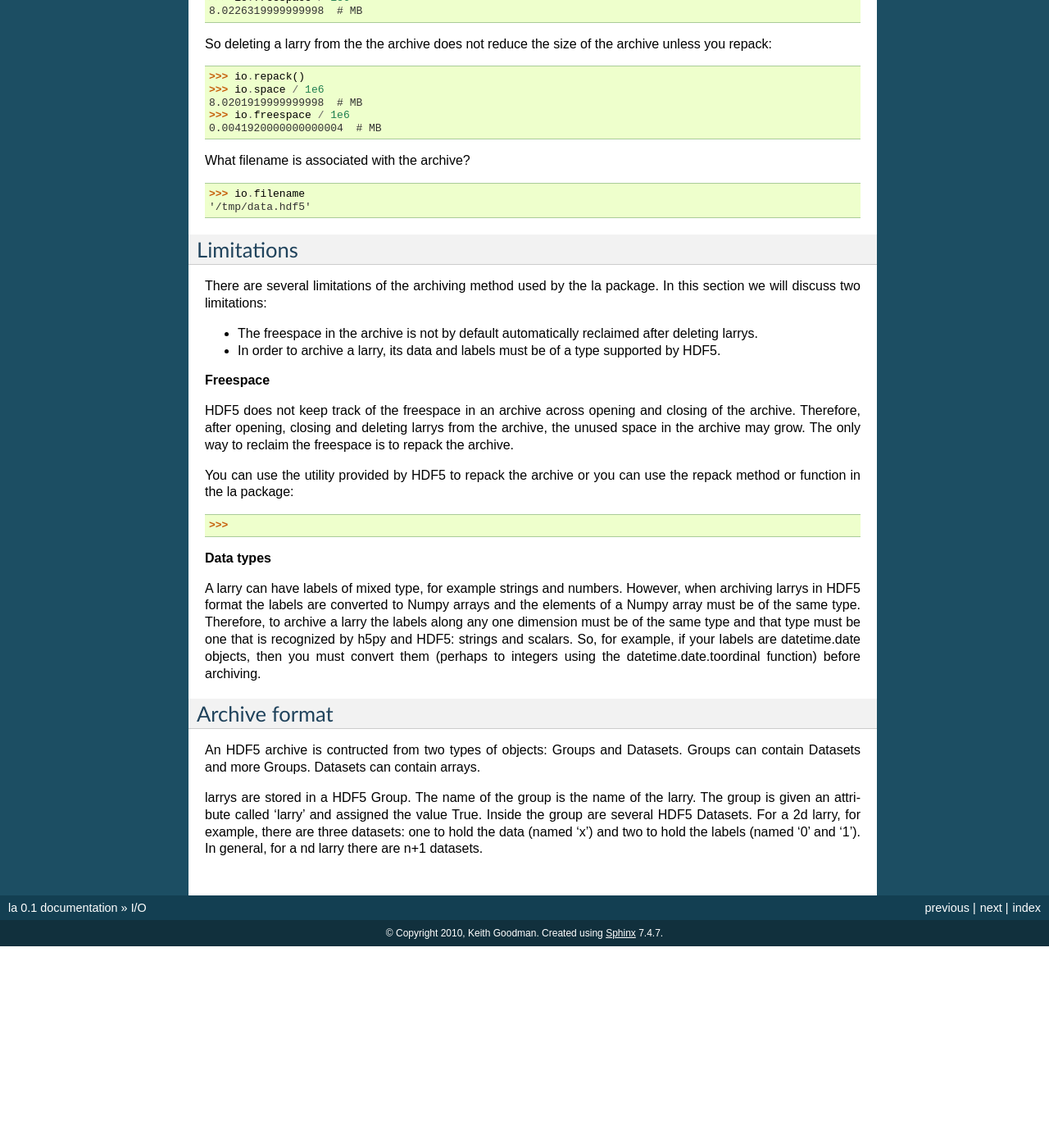
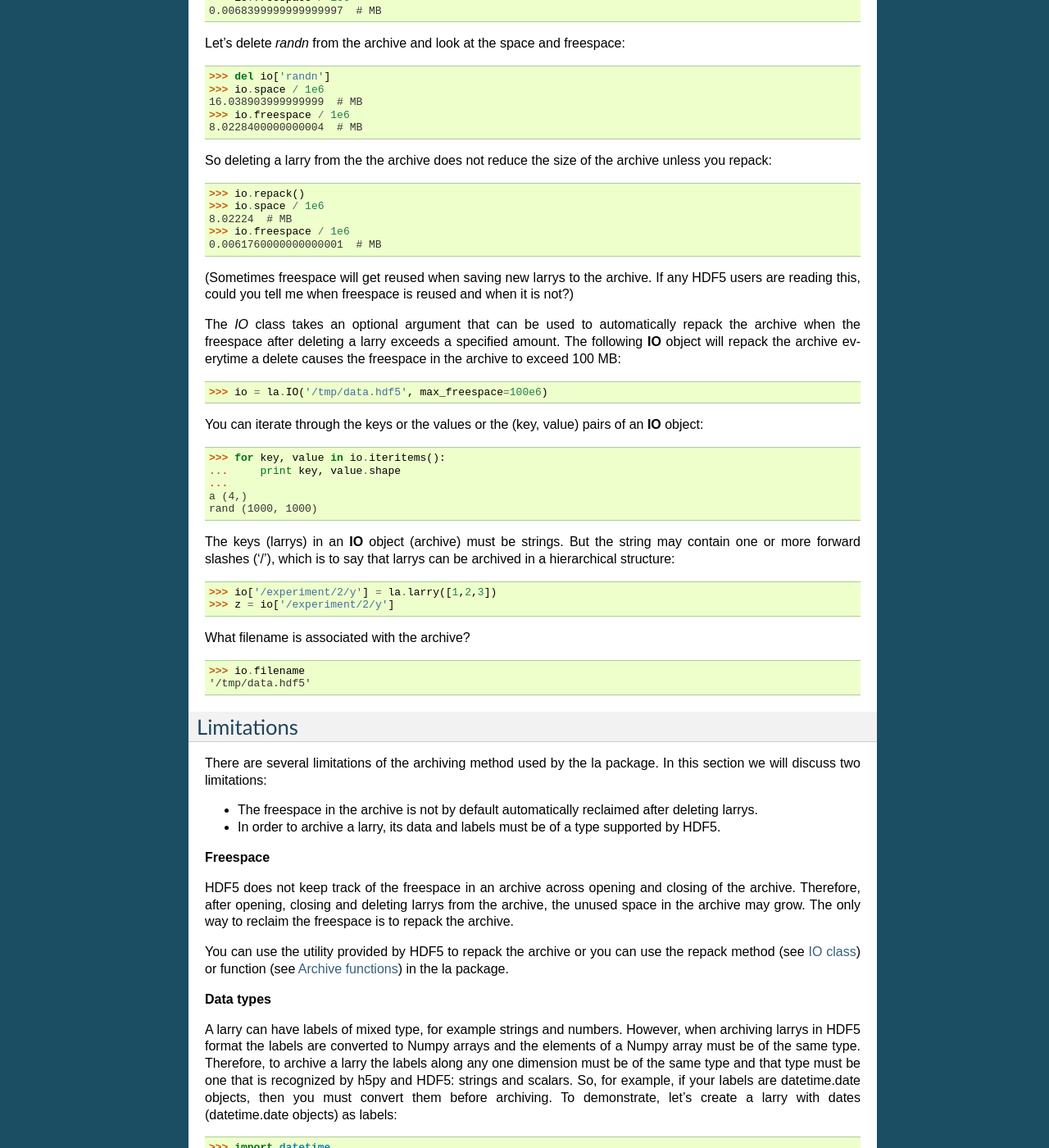
Before and after one commit to kwgoodman/la, a Sphinx documentation site: the page built from doc/source/archive.rst, in a window 1280 px wide and 1400 px high, scrolled down 3577 px. Shown: the whole window at 82% size. Built offline with Sphinx 7.4.7, drawn with Linux system fonts in a browser that asks for light colours; before the commit the page ends 4731 px from its top, so only the background shows below that; some of the changed text lies outside the part shown.

Commit message:
* doc/source/archive.rst: First draft done.

```diff
--- a/doc/source/archive.rst
+++ b/doc/source/archive.rst
@@ -98,7 +100,9 @@
 ::
     >>> io = la.IO('/tmp/data.hdf5')
 
-Let's add (save) the two larrys, *a* and *b*, to the archive and then list the
+where ``/tmp/data.hdf5`` is the path to the archive used in this example.
+
+Let's add (save) two larrys, *a* and *b*, to the archive and then list the
 contents of the archive:
 ::
     >>> io['a'] = a
@@ -140,12 +144,13 @@
     >>> type(z)
         <class 'la.io.lara'>
 
-Whereas a larry stores its data in a numpy array and a list (labels), lara
-stores its data in a h5py Dataset object and a list (labels). The reason that
+Whereas larry stores his data in a numpy array and a list (labels), lara
+stores her data in a h5py Dataset object and a list (labels). The reason that
 an **IO** object returns a lara instead of a larry is that you may want to
 extract only part of a larry, such as a slice, from the archive.
 
-To convert a lara object into a larry, just index into the lara:
+To convert a lara object into a larry, just index into the lara (the indexing
+below is the slice ``[:2]``):
 ::
     >>> z = io['a'][:2]
     >>> type(z)
@@ -174,12 +179,19 @@
     >>> type(z[:idx])
     <class 'la.deflarry.larry'>
 
+To delete the larry *b* from the archive:
+::
+    >>> del io['b']
+
 HDF5 does not keep track of the freespace in an archive across opening and
 closing of the archive. After repeatedly opening, closing and deleting larrys
 from the archive, the unused space in the archive may grow. The only way to
 reclaim the freespace is to repack the archive:
 ::
     >>> io.repack()
+
+Repack means to transfer all the larrys to a new archive (with the same name)
+and delete the old archive.
 
 Before looking at the size of the archive, let's add some bigger larrys:
 ::
@@ -190,36 +202,62 @@
     larry  dtype    shape
     ----------------------------
     a      float64  (4,)
-    b      int64    (2, 2)
     rand   float64  (1000, 1000)
     randn  float64  (1000, 1000)
 
 How many MB does that archive occupy on disk?
 ::
     >>> io.space / 1e6
-    16.041224  # MB
+    16.038903999999999  # MB
 
 How much freespace is there?
 ::
     >>> io.freespace / 1e6
-    0.0090959999999999999  # MB
+    0.0068399999999999997  # MB
 
-Let's delete randn from the archive and look at the space and freespace:
+Let's delete *randn* from the archive and look at the space and freespace:
 ::
     >>> del io['randn']
     >>> io.space / 1e6
-    16.038632  # MB
+    16.038903999999999  # MB
     >>> io.freespace / 1e6
-    8.0226319999999998  # MB
+    8.0228400000000004  # MB
 
 So deleting a larry from the the archive does not reduce the size of the
 archive unless you repack:
 ::
     >>> io.repack()
     >>> io.space / 1e6
-    8.0201919999999998  # MB
+    8.02224  # MB
     >>> io.freespace / 1e6
-    0.0041920000000000004  # MB
+    0.0061760000000000001  # MB
+
+(Sometimes freespace will get reused when saving new larrys to the archive.
+If any HDF5 users are reading this, could you tell me when freespace is
+reused and when it is not?)
+
+The *IO* class takes an optional argument that can be used to automatically
+repack the archive when the freespace after deleting a larry exceeds a
+specified amount. The following **IO** object will repack the archive
+everytime a delete causes the freespace in the archive to exceed 100 MB:
+::
+    >>> io = la.IO('/tmp/data.hdf5', max_freespace=100e6)
+
+You can iterate through the keys or the values or the (key, value) pairs of
+an **IO** object:
+::
+    >>> for key, value in io.iteritems():
+    ...     print key, value.shape
+    ...
+    a (4,)
+    rand (1000, 1000)
+
+The keys (larrys) in an **IO** object (archive) must be strings. But the
+string may contain one or more forward slashes ('/'), which is to say that
+larrys can be archived in a hierarchical structure:
+::
+    >>> io['/experiment/2/y'] = la.larry([1,2,3])
+    >>> z = io['/experiment/2/y']
 
 What filename is associated with the archive?
 ::
@@ -246,9 +284,8 @@
 reclaim the freespace is to repack the archive.
 
 You can use the utility provided by HDF5 to repack the archive or you can use
-the repack method or function in the la package:
-::
-    >>>
+the repack method (see :ref:`ioclass`) or function (see :ref:`iofunction`) in
+the la package.
 
 **Data types**
 
@@ -258,19 +295,49 @@
 same type. Therefore, to archive a larry the labels along any one dimension
 must be of the same type and that type must be one that is recognized by
 h5py and HDF5: strings and scalars. So, for example, if your labels are
-datetime.date objects, then you must convert them (perhaps to integers using
-the datetime.date.toordinal function) before archiving.
+datetime.date objects, then you must convert them before archiving. To
+demonstrate, let's create a larry with dates (datetime.date objects) as
+labels:
+::
+    >>> import datetime
+    >>> d = datetime.date
+    >>> y = la.larry([1, 2], [[d(2010,1,22), d(2010,1,23)]])
+    >>> y
+    label_0
+        2010-01-22
+        2010-01-23
+    x
+    array([1, 2])
+
+To archive a larry with dates as labels you could convert the dates to
+integers:
+::
+    >>> y.maplabel(datetime.date.toordinal, axis=0)
+    label_0
+        733794
+        733795
+    x
+    array([1, 2])
+
+or you could convert the dates to strings:
+::
+    >>> y.maplabel(str, axis=0)
+    label_0
+        2010-01-22
+        2010-01-23
+    x
+    array([1, 2])
 
 
 Archive format
 ==============
 
-An HDF5 archive is contructed from two types of objects: Groups and Datasets.
+An archive is contructed from two types of HDF5 objects: Groups and Datasets.
 Groups can contain Datasets and more Groups. Datasets can contain arrays.
 
-larrys are stored in a HDF5 Group. The name of the group is the name of the
-larry. The group is given an attribute called 'larry' and assigned the value
-True. Inside the group are several HDF5 Datasets. For a 2d larry, for example,
-there are three datasets: one to hold the data (named 'x') and two to hold the
-labels (named '0' and '1'). In general, for a nd larry there are n+1
-datasets.
+larrys are stored in a HDF5 Group. The name of the group, often referred to
+in this manual as the key, is the name of the larry. The group is given an
+attribute called 'larry' and assigned the value True. Inside the group are
+several HDF5 Datasets. For a 2d larry, for example, there are three datasets:
+one to hold the data (named 'x') and two to hold the labels (named '0' and
+'1'). In general, for a nd larry there are n+1 datasets.
```
Also changed, not shown: other parts of doc/source/archive.rst (+2 -0 lines), 1 other file.
